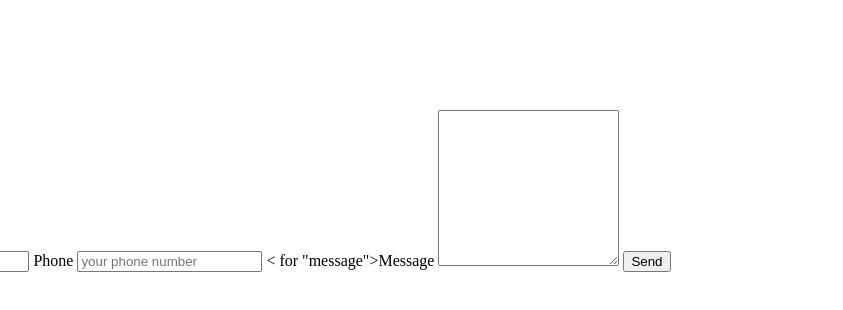
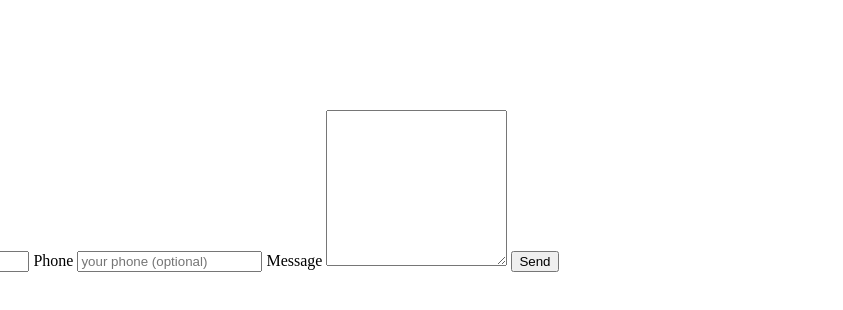
Before and after one commit to aap269/exceptional-realty, a plain HTML site: page contact.html in a window 1280 px wide. Shown: the part 448-758 px from the top of the page, 437-1280 px from the left. Drawn offline with Linux system fonts and the light colour scheme.

Commit message:
updates contact page with form and map. also adds video to index.html

```diff
--- a/contact.html
+++ b/contact.html
@@ -27,10 +27,10 @@
 		<label for "fullname">Name</label>
 		<input type="text" id="fullname" name="fullname" placeholder="your name" required>
 		<label for "email">Email</label>
-		<input type="text" id="email" name="email" placeholder="your e-mail address" required>
+		<input type="email" id="email" name="email" placeholder="your e-mail address" required>
 		<label for "phone">Phone</label>
-		<input type="tel" id="phone" name="phone" placeholder="your phone number" optional>
-		<<label for=""></label> for "message">Message</label>
+		<input type="tel" id="phone" name="phone" placeholder="your phone (optional)">
+		<label for="message"></label>Message</label>
 		<textarea id="message" name="message"rows="10"></textarea>
 		<input type="submit" value="Send">
 
```
